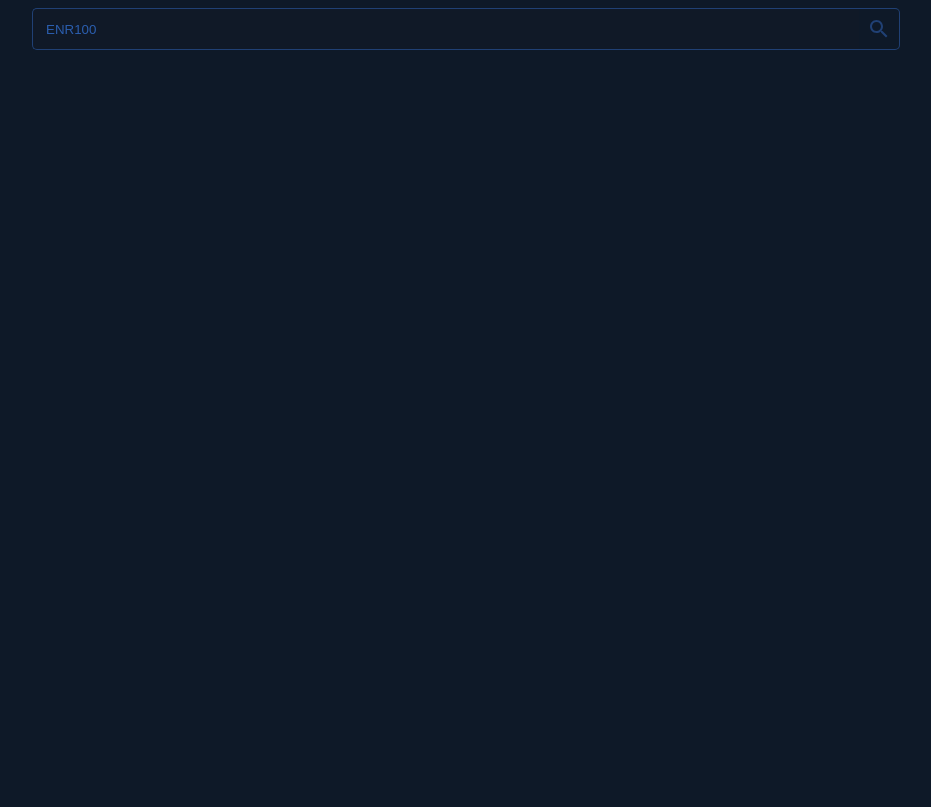
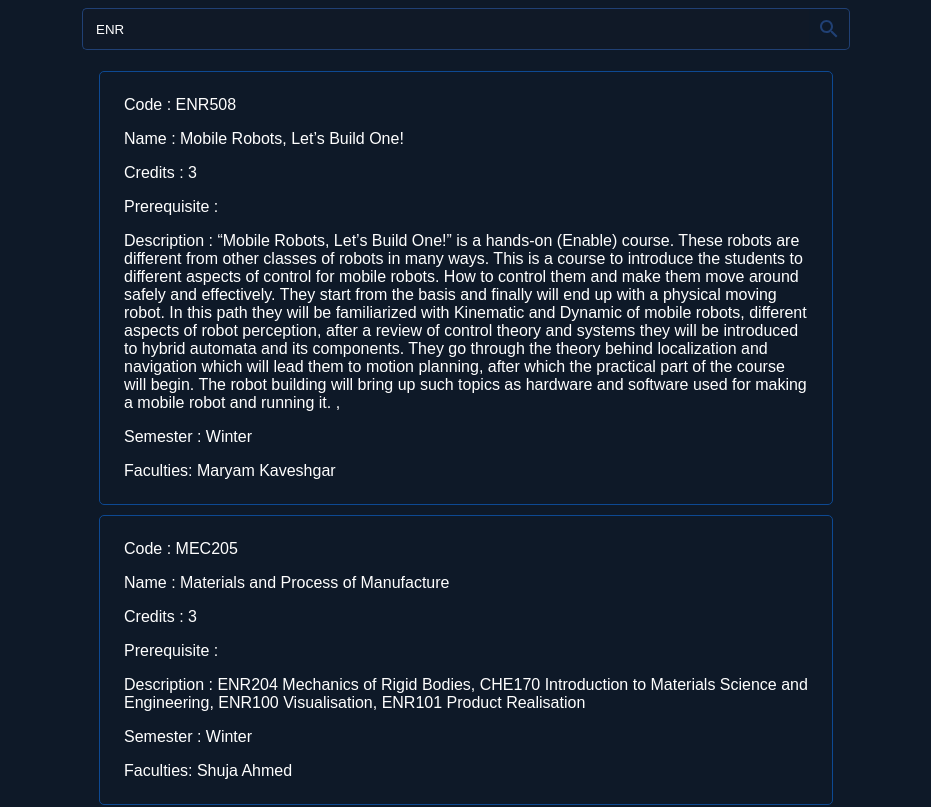
Before and after one commit to JeelRajodiya/AU-ClassCombinator, a React (Vite) app in the folder FrontEnd/: page / in a window 1280 px wide. Shown: the top 807 px of the page, without its empty margins (174-1105 px from the left). Built offline with nearby package versions, Linux system fonts and the light colour scheme.

Commit message:
basic search works

```diff
--- a/FrontEnd/src/App.tsx
+++ b/FrontEnd/src/App.tsx
@@ -5,14 +5,17 @@ import winter from "./Data/winter.json";
 import monsoon from "./Data/monsoon.json";
 import SearchBar from "./components/SearchBar";
 import "./styles/app.css";
+import CourseExplorer from "./components/CourseExplorer";
 
 export default function App() {
 	const cd = new CourseDirectory(winter, monsoon);
 	console.log(cd.search("ok"));
+	const [query, setQuery] = React.useState("ENR");
 
 	return (
 		<main>
-			<SearchBar></SearchBar>
+			<SearchBar query={query} setQuery={setQuery}></SearchBar>
+			<CourseExplorer query={query} cd={cd} />
 		</main>
 	);
 }
--- a/FrontEnd/src/Course_Directory.ts
+++ b/FrontEnd/src/Course_Directory.ts
@@ -16,7 +16,7 @@ type Course = {
 		};
 	};
 };
-
+export type { Course };
 class CourseDirectory {
 	private winter: Course[];
 	private monsoon: Course[];
--- /dev/null
+++ b/FrontEnd/src/components/CourseExplorer.tsx
@@ -0,0 +1,29 @@
+import React from "react";
+import CourseDirectory from "../Course_Directory";
+import CourseItem from "./CourseItem";
+import winter from "../Data/winter.json";
+import monsoon from "../Data/monsoon.json";
+
+export default function CourseExplorer(props: {
+	query: string;
+	cd: CourseDirectory;
+}) {
+	// const cd = new CourseDirectory(winter, monsoon);
+	const courses = props.cd.search(props.query);
+
+	return (
+		<div
+			className="course-explorer"
+			style={{
+				display: "flex",
+				justifyContent: "center",
+				alignItems: "center",
+				flexDirection: "column",
+			}}
+		>
+			{courses.map((course) => (
+				<CourseItem course={course}></CourseItem>
+			))}
+		</div>
+	);
+}
--- a/FrontEnd/src/components/CourseItem.tsx
+++ b/FrontEnd/src/components/CourseItem.tsx
@@ -1,21 +1,21 @@
 import React from "react";
-
-export default function CourseItem() {
+import { Course } from "./../Course_Directory";
+import "./../styles/courseItem.css";
+export default function CourseItem(props: { course: Course }) {
 	return (
-		<div id="courseItem-container">
-			<div id="courseItem-left">
-				<div id="courseItem-left-top">
-					<h1>ENR100</h1>
-					<p>Introduction to Environmental Science</p>
-				</div>
-				<div id="courseItem-left-bottom">
-					<p>3.0 Credits</p>
-					<p>3.0 Credits</p>
-				</div>
+		<div className="course-item">
+			<div className="code">Code : {props.course.Code}</div>
+			<div className="name">Name : {props.course.Name}</div>
+			<div className="credits">Credits : {props.course.Credits}</div>
+			<div className="prereq">
+				Prerequisite : {props.course.Prerequisite}
 			</div>
-			<div id="courseItem-right">
-				<p>3.0 Credits</p>
-				<p>3.0 Credits</p>
+			<div className="description">
+				Description : {props.course.Description}
+			</div>
+			<div className="semester">Semester : {props.course.Semester}</div>
+			<div className="faculty">
+				Faculties: {props.course.Faculties.join(", ")}
 			</div>
 		</div>
 	);
--- a/FrontEnd/src/components/SearchBar.tsx
+++ b/FrontEnd/src/components/SearchBar.tsx
@@ -2,10 +2,16 @@ import * as React from "react";
 import "../styles/searchBar.css";
 import SearchIcon from "@mui/icons-material/Search";
 
-export default function SearchBar() {
+export default function SearchBar(props: { query: string; setQuery: any }) {
 	return (
 		<div id="searchBar-container">
-			<input placeholder="ENR100"></input>
+			<input
+				placeholder="ENR100"
+				value={props.query}
+				onChange={(e) => {
+					props.setQuery(e.target.value);
+				}}
+			></input>
 			<div id="search-icon">
 				<SearchIcon style={{ color: "#204074" }} />
 			</div>
--- /dev/null
+++ b/FrontEnd/src/styles/courseItem.css
@@ -0,0 +1,13 @@
+.course-item {
+	border: 1px solid #0d4992;
+	color: white;
+	padding: 1em;
+	margin: 5px 0;
+	font-family: Arial, Helvetica, sans-serif;
+	border-radius: 5px;
+	width: min(90%, 700px);
+}
+
+.course-item > div {
+	padding: 0.5em;
+}
--- a/FrontEnd/src/styles/searchBar.css
+++ b/FrontEnd/src/styles/searchBar.css
@@ -5,7 +5,7 @@ input {
 	border-bottom: 1px solid #101927;
 	color: #fff;
 	/* font-size: 1.2rem; */
-	width: min(70%, 800px);
+	width: min(80%, 700px);
 	border: solid 1px #204074;
 	border-radius: 5px;
 	border-right: none;
@@ -22,6 +22,7 @@ input::placeholder {
 	flex-direction: row;
 	/* align-items: center; */
 	justify-content: center;
+	margin-bottom: 1em;
 }
 
 #search-icon {
```
